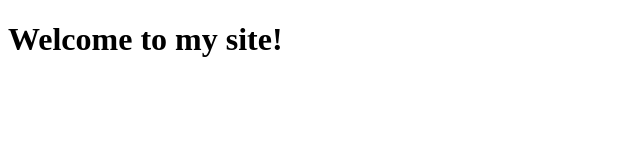
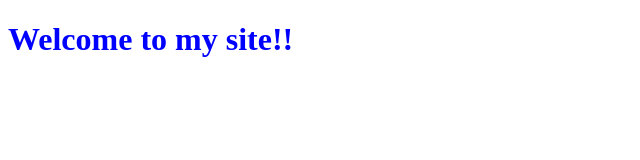
Before and after one commit to khalilbrikTN/myFirst, a plain HTML site: page index.html in a window 1280 px wide. Shown: the whole page, without its empty margins (0-640 px from the left). Drawn offline with Linux system fonts and the light colour scheme.

Commit message:
fix merge conflict

```diff
--- a/index.html
+++ b/index.html
@@ -4,6 +4,6 @@
     <title>hhelloo</title>
 </head>
 <body>
-    <h1>Welcome to my site!</h1>
+    <h1 style="color: blue;">Welcome to my site!!</h1>
 </body>
 </html>
```
